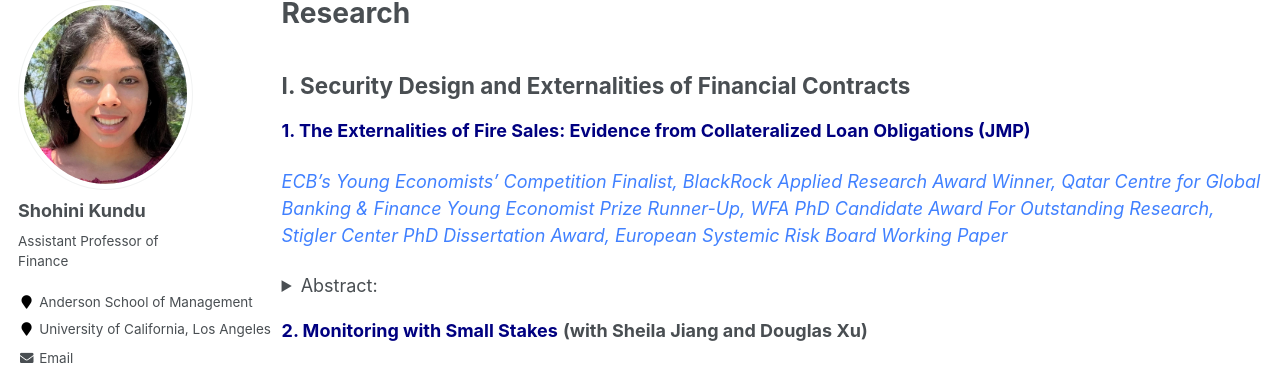
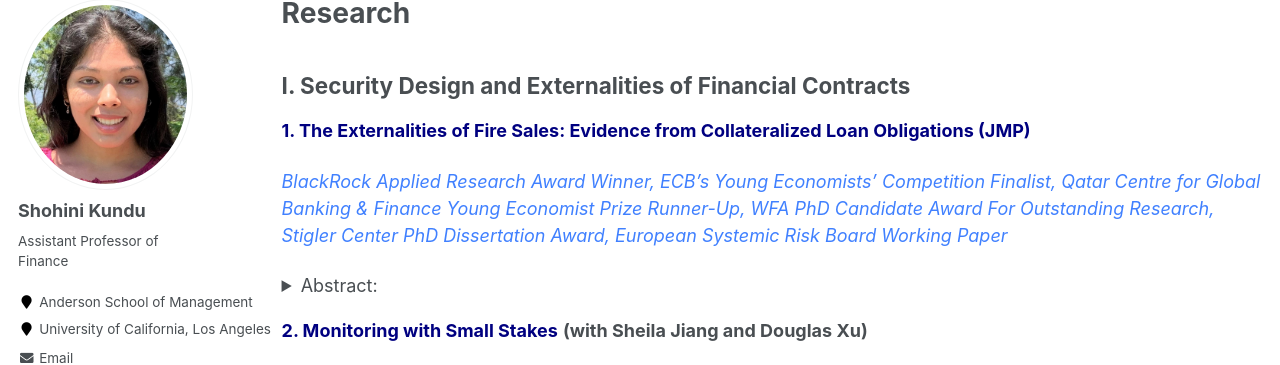
Before and after one commit to shohinikundu/shohinikundu.github.io, a Jekyll site: the page built from _pages/research.md, in a window 1280 px wide and 900 px high. Shown: the part 119-484 px from the top of the window. Built offline with Jekyll 4.4.1, drawn with Linux system fonts in a browser that asks for light colours.

Commit message:
Update research.md

```diff
--- a/_pages/research.md
+++ b/_pages/research.md
@@ -9,7 +9,7 @@
 
 <a href="https://papers.ssrn.com/sol3/papers.cfm?abstract_id=3735645" style="color:rgb(0, 0, 128); text-decoration: none;">**1. The Externalities of Fire Sales: Evidence from Collateralized Loan Obligations (JMP)** </a>
 
-<a href="https://www.ecb.europa.eu/pub/conferences/ecbforum/previous_fora/2021/html/YE_competition_2021.en.html" style="color:rgb(64, 128, 255); text-decoration: none;">*ECB's Young Economists' Competition Finalist,* </a> <a href="https://www.blackrock.com/corporate/applied-research-award/prior-program-winners" style="color:rgb(64, 128, 255); text-decoration: none;">*BlackRock Applied Research Award Winner,* </a> <a href="https://www.kcl.ac.uk/news/young-economist-prize-competition" style="color:rgb(64, 128, 255); text-decoration: none;">*Qatar Centre for Global Banking & Finance Young Economist Prize Runner-Up,* </a> <a href="https://westernfinance.org/wp-content/uploads/2021.links_.pdf" style="color:rgb(64, 128, 255); text-decoration: none;">*WFA PhD Candidate Award For Outstanding Research,* </a> <a href="https://www.chicagobooth.edu/research/stigler/research/phd-dissertation-award" style="color:rgb(64, 128, 255); text-decoration: none;">*Stigler Center PhD Dissertation Award,* </a> <a href="https://www.esrb.europa.eu/pub/pdf/wp/esrb.wp.141.en.pdf?a4df56ef10c1106af985488bee9b0435" style="color:rgb(64, 128, 255);text-decoration: none;">*European Systemic Risk Board Working Paper* </a>
+<a href="https://www.blackrock.com/corporate/applied-research-award/prior-program-winners" style="color:rgb(64, 128, 255); text-decoration: none;">*BlackRock Applied Research Award Winner,* </a> <a href="https://www.ecb.europa.eu/pub/conferences/ecbforum/previous_fora/2021/html/YE_competition_2021.en.html" style="color:rgb(64, 128, 255); text-decoration: none;">*ECB's Young Economists' Competition Finalist,* </a> <a href="https://www.kcl.ac.uk/news/young-economist-prize-competition" style="color:rgb(64, 128, 255); text-decoration: none;">*Qatar Centre for Global Banking & Finance Young Economist Prize Runner-Up,* </a> <a href="https://westernfinance.org/wp-content/uploads/2021.links_.pdf" style="color:rgb(64, 128, 255); text-decoration: none;">*WFA PhD Candidate Award For Outstanding Research,* </a> <a href="https://www.chicagobooth.edu/research/stigler/research/phd-dissertation-award" style="color:rgb(64, 128, 255); text-decoration: none;">*Stigler Center PhD Dissertation Award,* </a> <a href="https://www.esrb.europa.eu/pub/pdf/wp/esrb.wp.141.en.pdf?a4df56ef10c1106af985488bee9b0435" style="color:rgb(64, 128, 255);text-decoration: none;">*European Systemic Risk Board Working Paper* </a>
 
 <details>
 <summary>Abstract:</summary>
```
